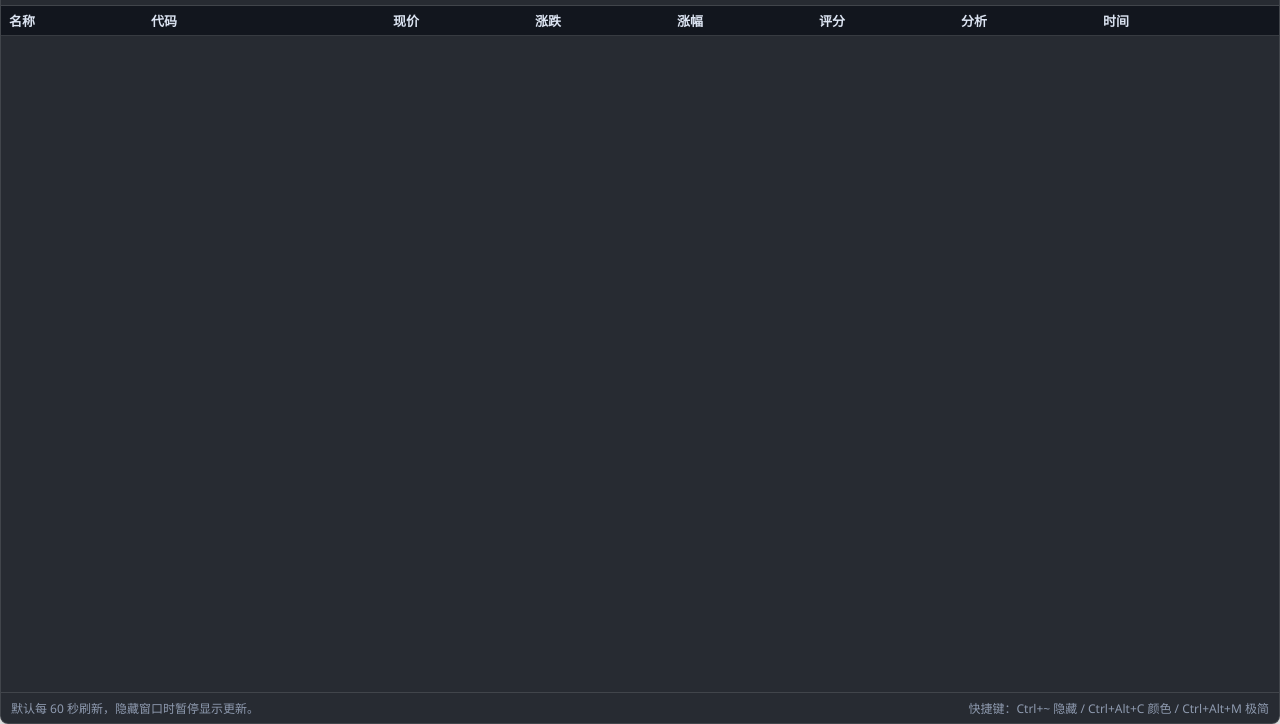
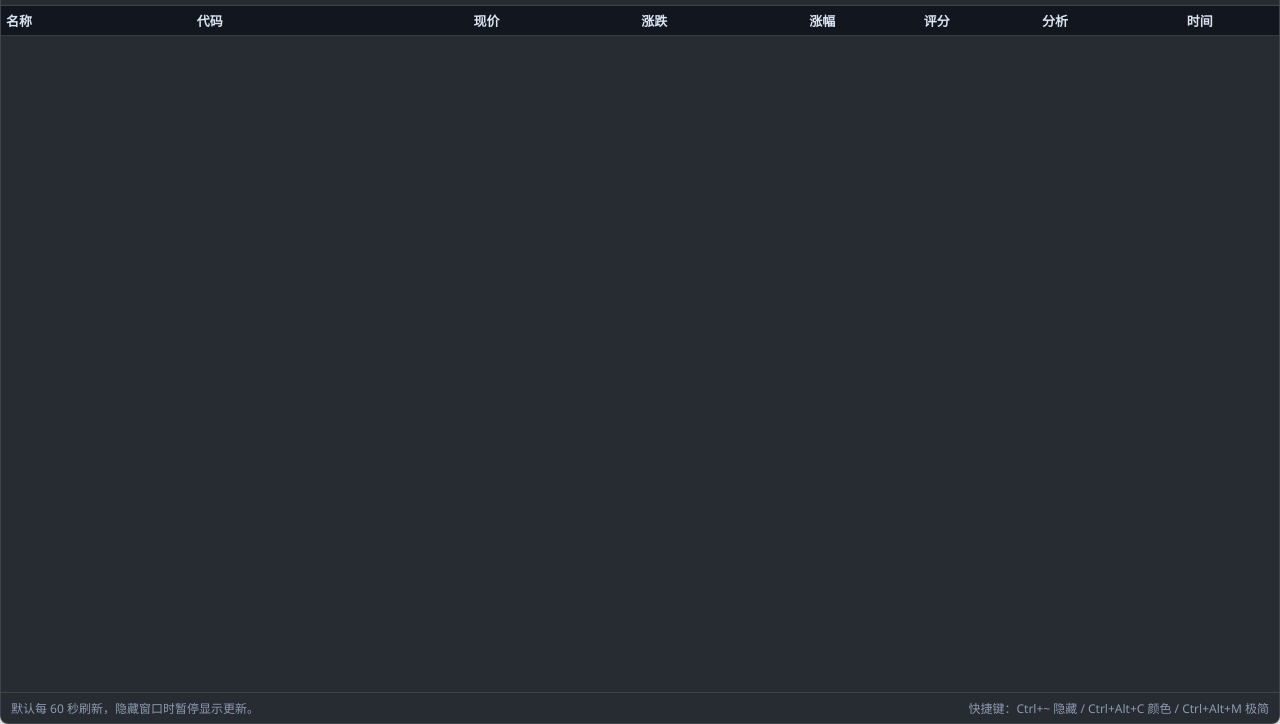
Before and after one commit to little-Yun/DeskTicker, an Electron app: page src/renderer/index.html in a window 1280 px wide. Shown: the part 76-800 px from the top of the page. Drawn offline with Linux system fonts and the light colour scheme; no server answers.

Commit message:
Tighten stock table column spacing

```diff
--- a/src/renderer/styles.css
+++ b/src/renderer/styles.css
@@ -173,7 +173,7 @@ table {
 th,
 td {
   height: 29px;
-  padding: 0 8px;
+  padding: 0 5px;
   border-bottom: 1px solid rgba(255, 255, 255, 0.075);
   white-space: nowrap;
   overflow: hidden;
@@ -198,6 +198,46 @@ th {
 
 td.name {
   font-weight: 600;
+}
+
+th:nth-child(1),
+td:nth-child(1) {
+  width: 100px;
+}
+
+th:nth-child(2),
+td:nth-child(2) {
+  width: 76px;
+}
+
+th:nth-child(3),
+td:nth-child(3),
+th:nth-child(4),
+td:nth-child(4),
+th:nth-child(5),
+td:nth-child(5) {
+  width: 88px;
+}
+
+th:nth-child(6),
+td:nth-child(6) {
+  width: 60px;
+}
+
+th:nth-child(7),
+td:nth-child(7) {
+  width: 62px;
+}
+
+th:nth-child(8),
+td:nth-child(8) {
+  width: 76px;
+}
+
+th:nth-child(9),
+td:nth-child(9) {
+  width: 32px;
+  padding-right: 6px;
 }
 
 .up {
@@ -237,8 +277,8 @@ td.name {
 
 .analysis-btn {
   width: auto;
-  min-width: 42px;
-  padding: 0 8px;
+  min-width: 38px;
+  padding: 0 6px;
 }
 
 .footer {
```
